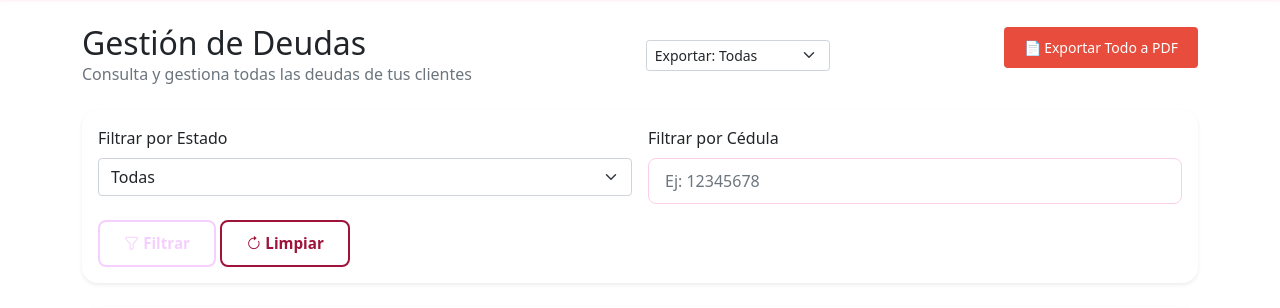
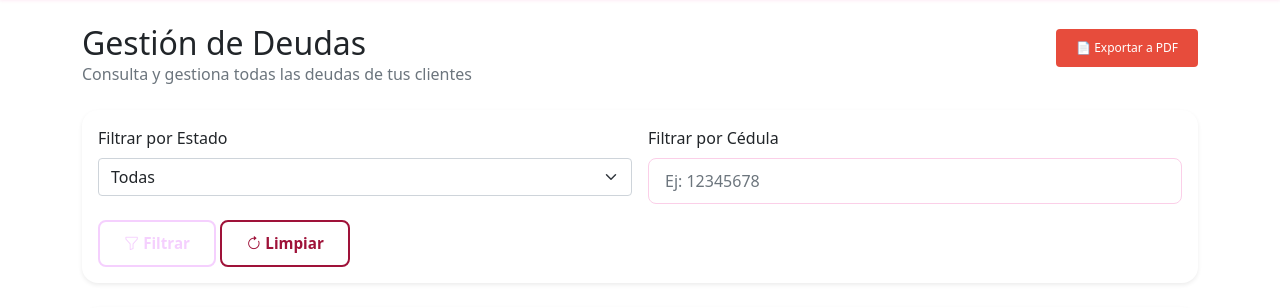
Before and after one commit to hydabodega/bodega, a Flask app: template templates/consultar_deudas.html in a window 1280 px wide. Shown: the part 85-393 px from the top of the page. Run offline with Flask 3, Linux system fonts and the light colour scheme; the template is opened without the code that fills it, so the values that code supplies are empty; style sheets or scripts are compiled from the project's sources; some web fonts are replaced.

Commit message:
Update consultar_deudas.html

```diff
--- a/templates/consultar_deudas.html
+++ b/templates/consultar_deudas.html
@@ -7,14 +7,6 @@
             <h2 class="mb-0">Gestión de Deudas</h2>
             <p class="text-muted mb-0">Consulta y gestiona todas las deudas de tus clientes</p>
         </div>
-        <div class="btn-group">
-            <!-- Agregar selector de filtro para exportación a PDF -->
-            <select id="filtroExportacion" class="form-select form-select-sm" style="width: auto;">
-                <option value="todas">Exportar: Todas</option>
-                <option value="pendiente">Exportar: Pendientes</option>
-                <option value="pagada">Exportar: Pagadas</option>
-            </select>
-        </div>
         <button onclick="abrirModalFiltro()" style="
             padding: 10px 20px;
             background-color: #e74c3c;
@@ -22,13 +14,13 @@
             border: none;
             border-radius: 4px;
             cursor: pointer;
-            font-size: 14px;
+            font-size: 12px;
             margin-bottom: 15px;
             display: flex;
             align-items: center;
             gap: 8px;
         ">
-            📄 Exportar Todo a PDF
+            📄 Exportar a PDF
         </button>
     </div>
 
```
